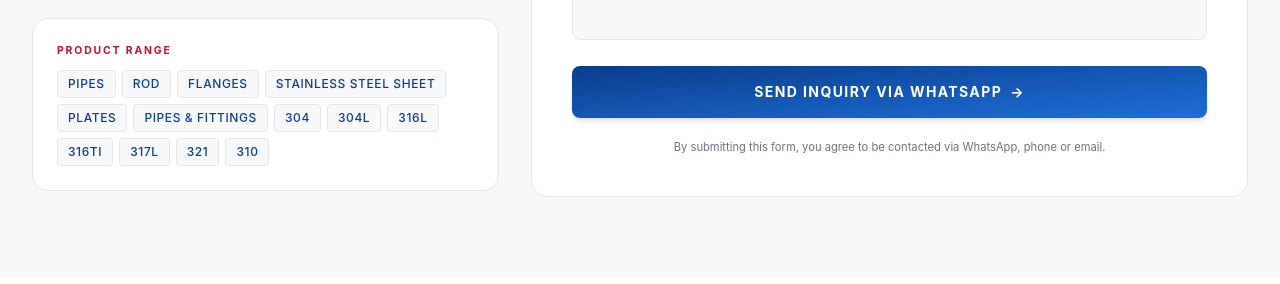
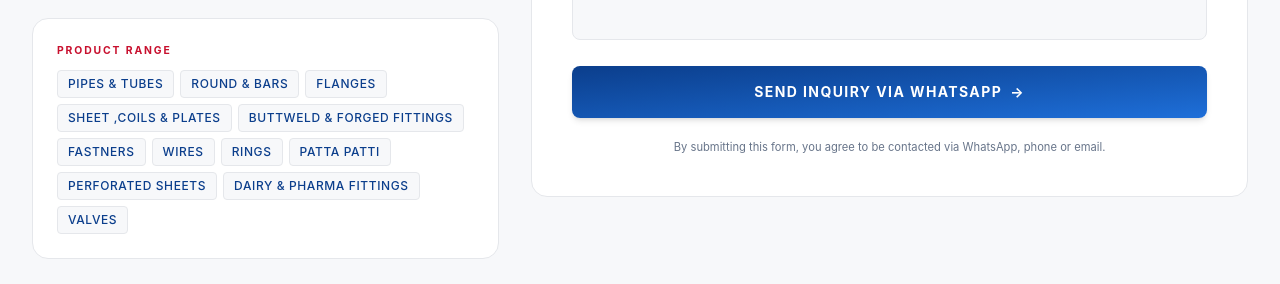
Before and after one commit to RajanPal920/Shreeganeshsteel-website, a React (Vite) app: page /contact in a window 1280 px wide. Shown: the part 2413-2697 px from the top of the page. Built offline with nearby package versions, Linux system fonts and the light colour scheme.

Commit message:
change in contact

```diff
--- a/src/pages/Contact.jsx
+++ b/src/pages/Contact.jsx
@@ -91,19 +91,18 @@ const CONTACT_INFO = {
 
   // Products
   products: [
-    "Pipes",
-    "Rod",
+    "Pipes & Tubes",
+    "Round & Bars",
     "Flanges",
-    "Stainless Steel Sheet",
-    "Plates",
-    "Pipes & Fittings",
-    "304",
-    "304L",
-    "316L",
-    "316TI",
-    "317L",
-    "321",
-    "310",
+    "Sheet ,Coils & Plates",
+    "Buttweld & Forged Fittings",
+    "Fastners",
+    "Wires",
+    "Rings",
+    "Patta Patti",
+    "Perforated Sheets",
+    "Dairy & Pharma Fittings",
+    "Valves",
   ],
 };
 
```
